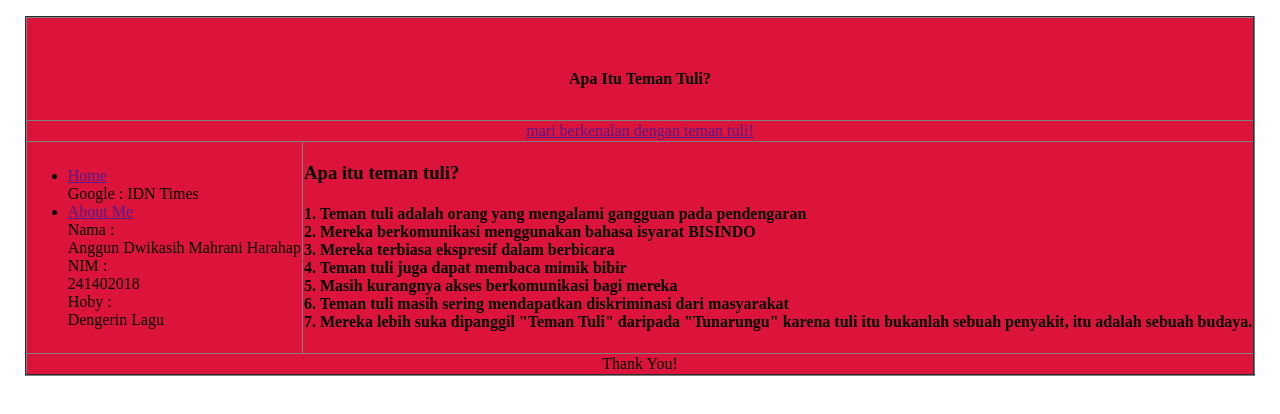
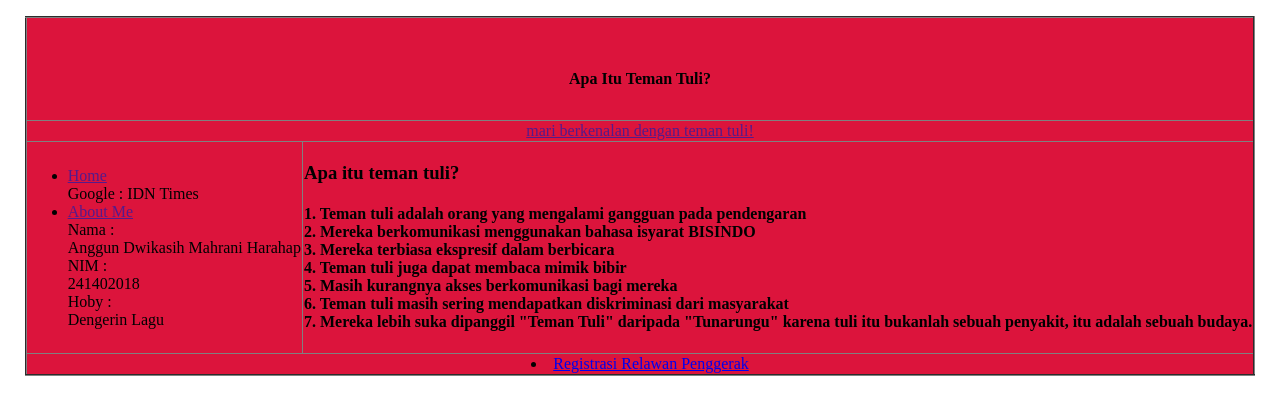
Before and after one commit to jeezzdw/my-website, a plain HTML site: page index.html in a window 1280 px wide. Drawn offline with Linux system fonts and the light colour scheme.

Commit message:
index.html

```diff
--- a/index.html
+++ b/index.html
@@ -48,7 +48,8 @@
 
     <tfoot>
         <tr>
-            <td colspan="2" align="center" style="background-color: crimson;"> Thank You! </td>
+            <td colspan="2" align="center" style="background-color: crimson;">
+               <li><a href="https://jeezzdw.github.io/tugas2.html/">Registrasi Relawan Penggerak</a></li></td>
         <tr>
     <tfoot>
 
```
